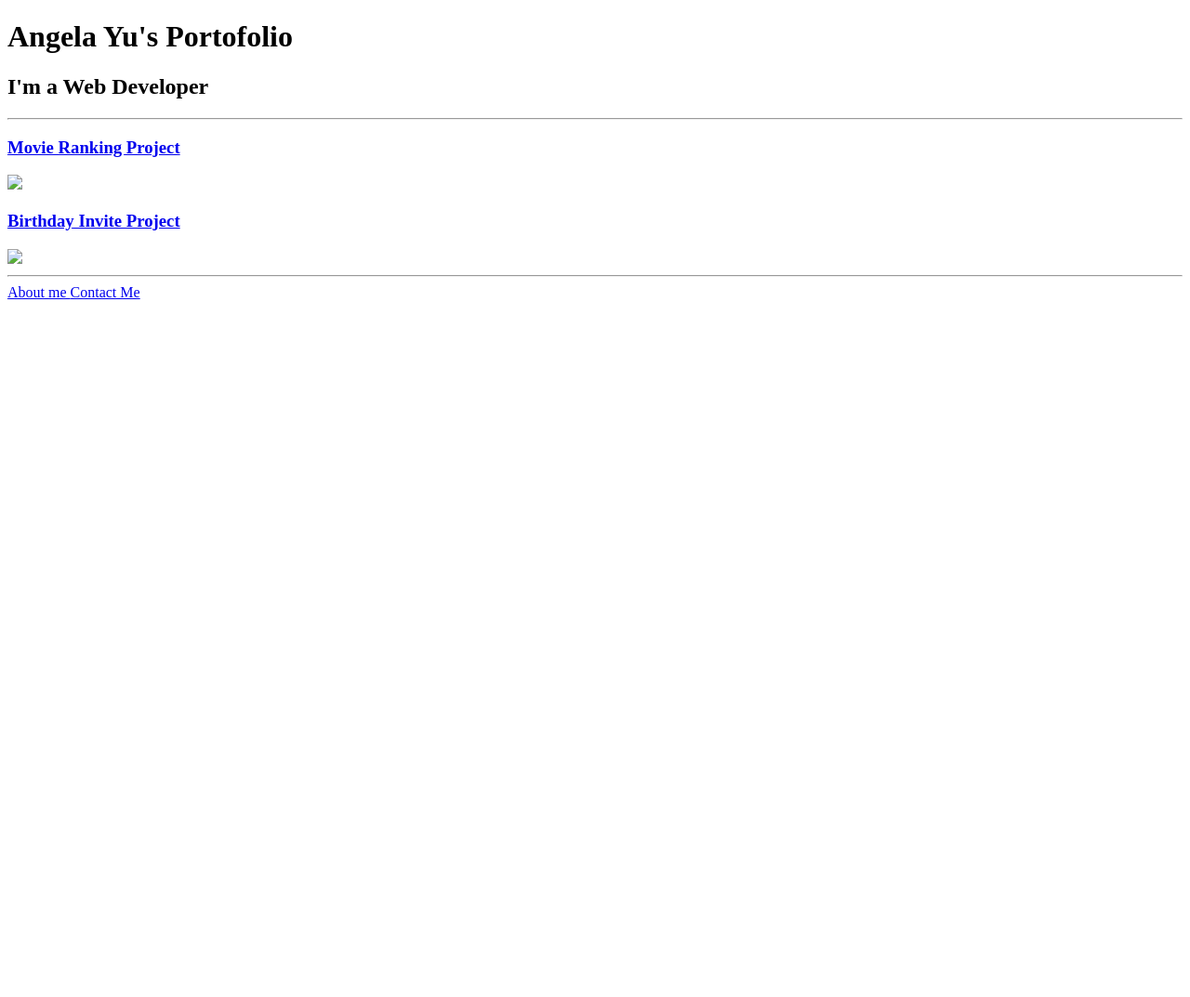
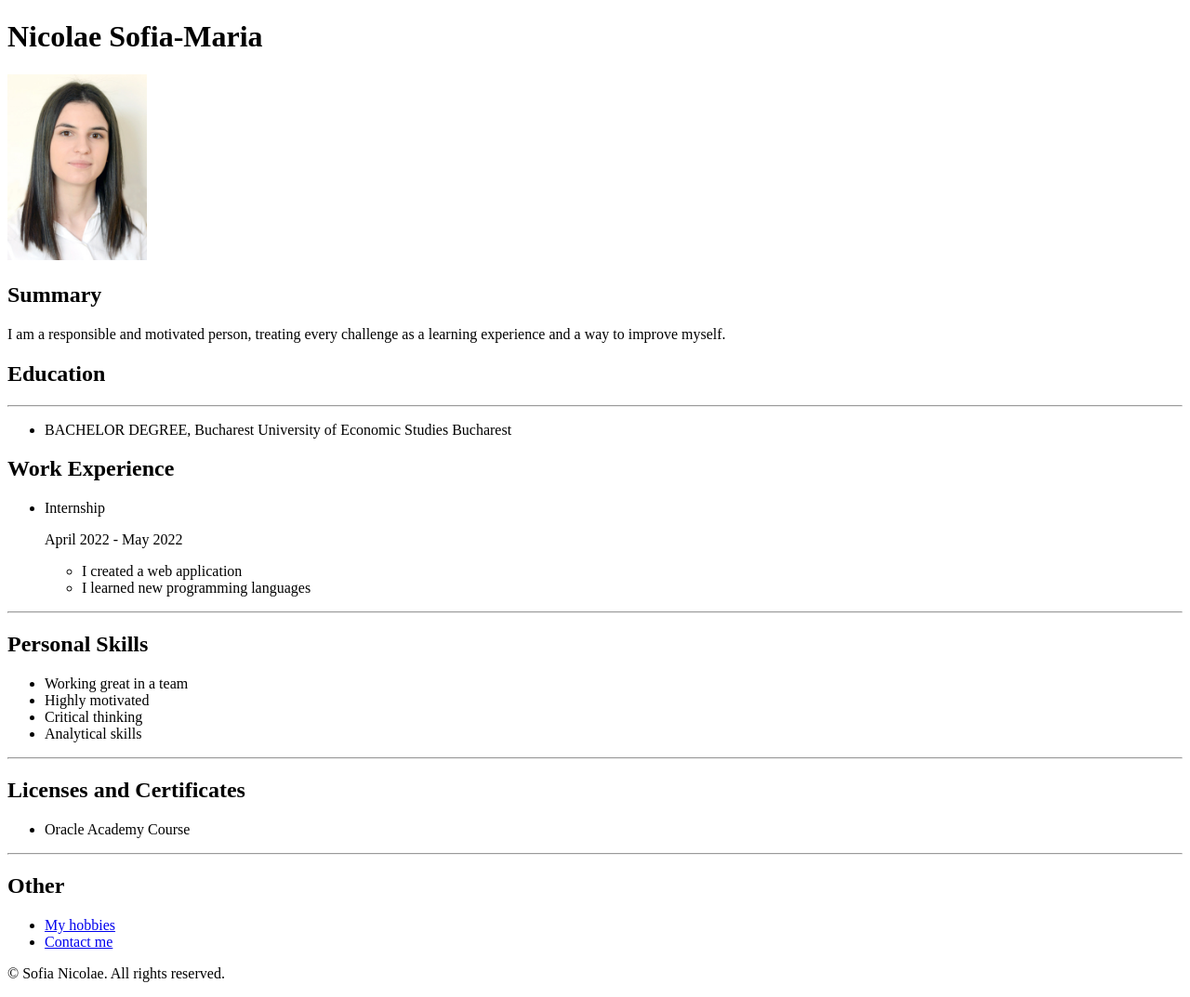
Before and after one commit to sofianicolae/Project-1, a plain HTML site: page index.html in a window 1280 px wide. Shown: the whole page at 93% size. Before the commit the page ends 800 px from the top, so only its background shows below. Drawn offline with Linux system fonts and the light colour scheme.

Commit message:
Add files via upload

```diff
--- a/index.html
+++ b/index.html
@@ -1,36 +1,56 @@
-<!-- TODO 1: Create the HTML Boilerplate -->
-
-<!-- TODO 2: Add Your previous projects' HTML into the public folder -->
-
-<!-- TODO 3: Take screenshots of your project previews and add the images to the images folder -->
-
-<!-- TODO 4: Add titles/subtitles etc. -->
-
-<!-- TODO 5: Add a link to the project pages -->
-
-<!-- TODO 6: Add images to show the project previews
-HINT for TODO 6: You can use the height attribute set to 200 to make the image smaller:
-https://developer.mozilla.org/en-US/docs/Web/HTML/Element/img#attr-height -->
-
-<!-- TODO 7: Add the Contact Me and About Me page links -->
-
 <!DOCTYPE html>
 <html lang="en">
 <head>
     <meta charset="UTF-8">
     <meta name="viewport" content="width=device-width, initial-scale=1.0">
-    <title>Angela Yu's Portofolio</title>
+    <title>Resume</title>
 </head>
 <body>
-    <h1>Angela Yu's Portofolio</h1>
-    <h2>I'm a Web Developer</h2>
+    <h1>Nicolae Sofia-Maria</h1>
+    <img src="./photo.jpg" height="200"/>
+
+    <h2>Summary</h2>
+    <p>I am a
+        responsible and motivated person,
+        treating every challenge as a
+        learning experience and a way to
+        improve myself.</p>
+    <h2>Education</h2>
     <hr/>
-    <h3><a href="./public/movie-ranking.html">Movie Ranking Project</a></h3>
-    <img src="./assets/images/movie-ranking.png" height="200">
-    <h3><a href="./public/birthday-invite.html">Birthday Invite Project</a></h3>
-    <img src="./assets/images/birthday-invite.png" height="200"/>
-    <hr />
-    <a href="./public/about.html" >About me </a>
-    <a href="./public/contact.html"> Contact Me</a>
+    <ul>
+        <li>BACHELOR DEGREE, Bucharest University of Economic Studies
+            Bucharest</li>
+    </ul>
+    <h2>Work Experience</h2>
+    <ul>
+        <li>Internship</li>
+        <p>April 2022 - May 2022 </p>
+        <ul>
+            <li> I created a web application</li>
+            <li>I learned new programming languages</li>
+        </ul>
+    </ul>
+    <hr/>
+    <h2>Personal Skills</h2>
+    <ul>
+        <li>Working great in a team</li>
+        <li>Highly motivated</li>
+        <li>Critical thinking</li>
+        <li>Analytical skills</li>
+    </ul>
+    <hr/>
+    <h2>Licenses and Certificates</h2>
+    <ul>
+        <li>Oracle Academy Course</li>
+    </ul>
+    <hr/>
+    <h2>Other</h2>
+    <ul>
+        <li><a href="./hobbies.html">My hobbies</a></li>
+        <li><a href="./contact.html">Contact me</a></li>
+    </ul>
+    <footer>
+        <p>© Sofia Nicolae. All rights reserved.</p>
+    </footer>
 </body>
 </html>
```
